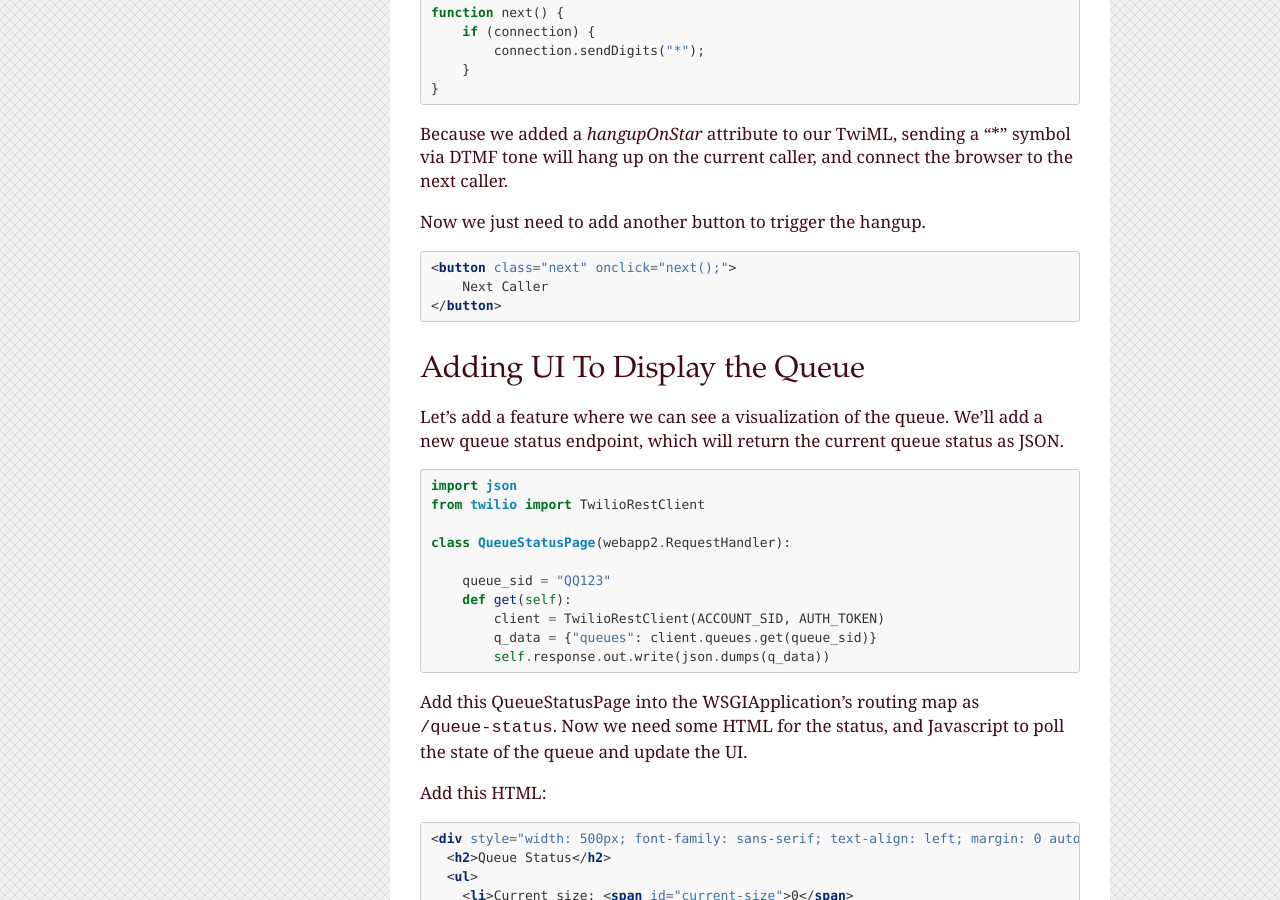
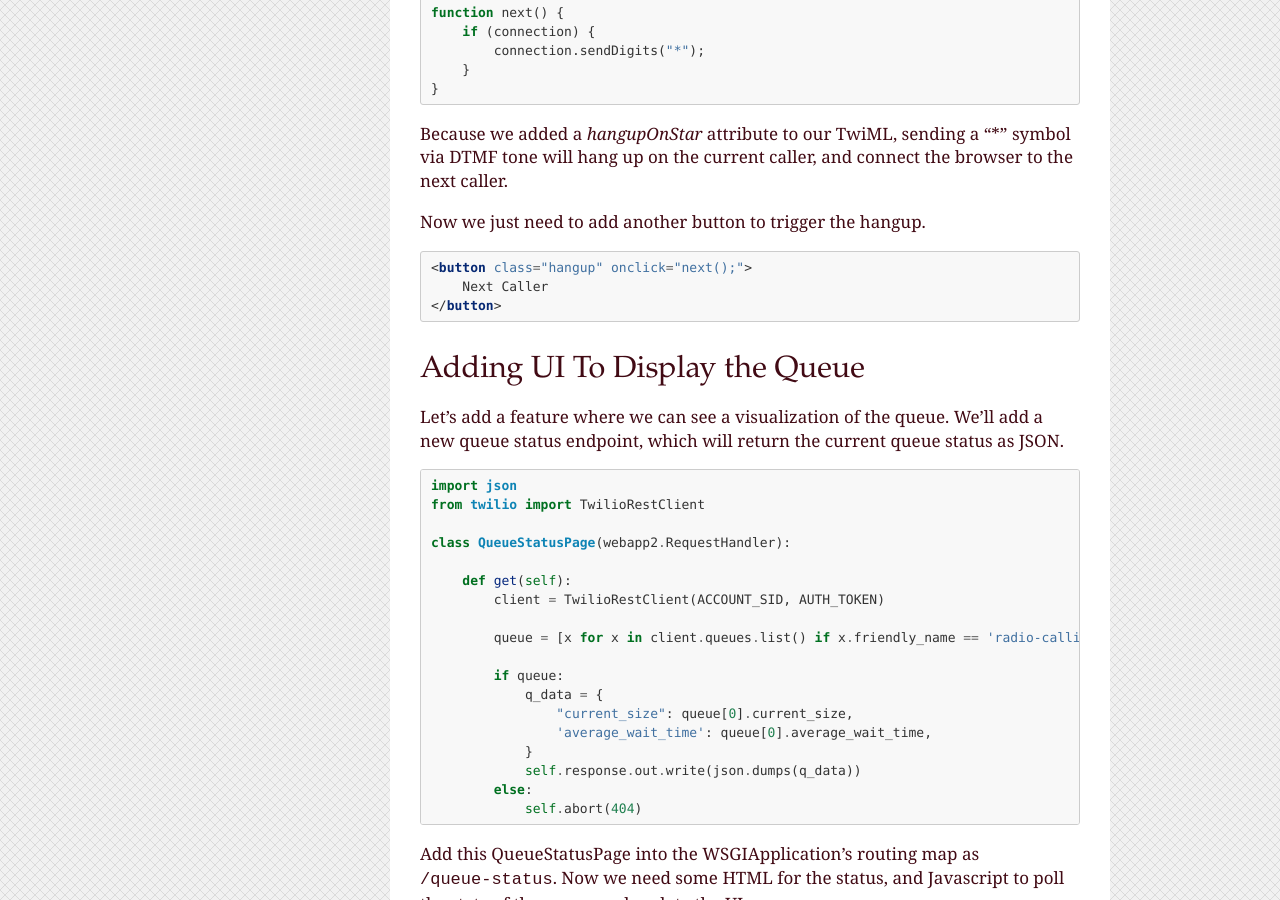
Before and after one commit to twilio/workshop, a Sphinx documentation site: the page built from docs/browser.rst, in a window 1280 px wide and 900 px high, scrolled down 4210 px. Built offline with Sphinx 7.4.7, drawn with Linux system fonts in a browser that asks for light colours.

Commit message:
Changed the style for Next Caller button to use the hangup class Fixed queue status page handler to correctly return queue status

```diff
--- a/docs/browser.rst
+++ b/docs/browser.rst
@@ -235,7 +235,7 @@ Now we just need to add another button to trigger the hangup.
 
 .. code-block:: html
 
-    <button class="next" onclick="next();">
+    <button class="hangup" onclick="next();">
         Next Caller
     </button>
 
@@ -253,11 +253,19 @@ JSON.
 
     class QueueStatusPage(webapp2.RequestHandler):
 
-        queue_sid = "QQ123"
         def get(self):
             client = TwilioRestClient(ACCOUNT_SID, AUTH_TOKEN)
-            q_data = {"queues": client.queues.get(queue_sid)}
-            self.response.out.write(json.dumps(q_data))
+
+            queue = [x for x in client.queues.list() if x.friendly_name == 'radio-callin-queue']
+
+            if queue:
+                q_data = {
+                    "current_size": queue[0].current_size,
+                    'average_wait_time': queue[0].average_wait_time,
+                }
+                self.response.out.write(json.dumps(q_data))
+            else:
+                self.abort(404)
 
 
 Add this QueueStatusPage into the WSGIApplication's routing map as
```
